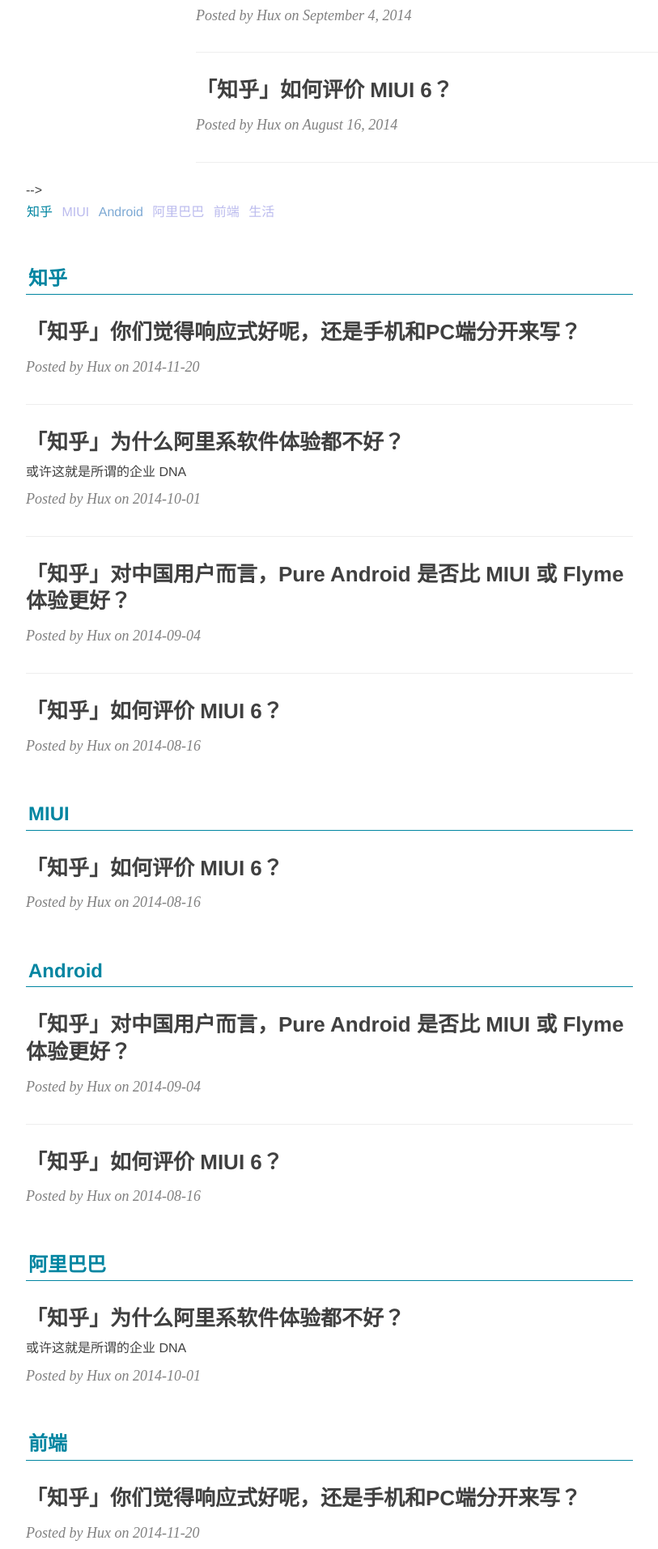
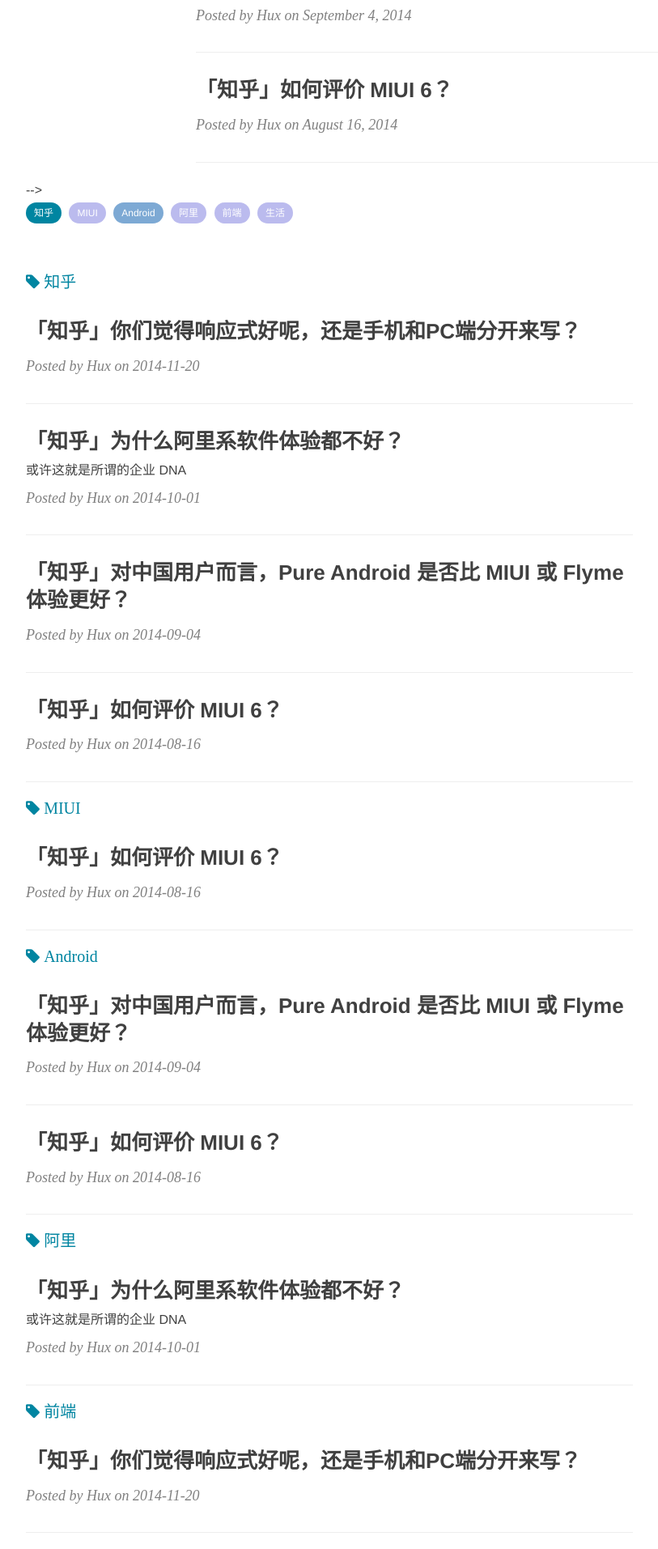
Before and after one commit to zhaohuabing/jekyll_blog_backup, a Jekyll site: the page built from tags.html, in a window 1280 px wide. Shown: the part 1490-3403 px from the top of the page at 81% size, without its empty margins (233-1046 px from the left). Built offline with Jekyll 4.4.1, drawn with Linux system fonts in a browser that asks for light colours; nearby versions of some CDN libraries; comment, search, counter and statistics services are not loaded.

Commit message:
improve tags-page style a lot && use Chinese CDN

```diff
--- a/_includes/footer.html
+++ b/_includes/footer.html
@@ -90,7 +90,7 @@
 <script src="/js/jquery.tagcloud.js" type="text/javascript" charset="utf-8"></script>
 <script language="javascript">
 $.fn.tagcloud.defaults = {
-    size: {start: 1, end: 1, unit: 'em'},
+    //size: {start: 1, end: 1, unit: 'em'},
     color: {start: '#bbbbee', end: '#0085a1'},
 
 };
--- a/_includes/head.html
+++ b/_includes/head.html
@@ -19,7 +19,10 @@
     <link rel="stylesheet" href="{{ "/css/syntax.css" | prepend: site.baseurl }}">
 
     <!-- Custom Fonts -->
-    <link href="http://maxcdn.bootstrapcdn.com/font-awesome/4.3.0/css/font-awesome.min.css" rel="stylesheet" type="text/css">
+    <!-- <link href="http://maxcdn.bootstrapcdn.com/font-awesome/4.3.0/css/font-awesome.min.css" rel="stylesheet" type="text/css"> -->
+
+    <!-- Hux change font-awesome CDN to qiniu -->
+    <link href="http://cdn.staticfile.org/font-awesome/4.2.0/css/font-awesome.min.css" rel="stylesheet" type="text/css">
 
     <!-- Hux Delete, Sad but pending in China
     <link href='http://fonts.googleapis.com/css?family=Lora:400,700,400italic,700italic' rel='stylesheet' type='text/css'>
--- a/_posts/2014-10-01-why-alibaba-ux-sucks.markdown
+++ b/_posts/2014-10-01-why-alibaba-ux-sucks.markdown
@@ -7,7 +7,7 @@
 header-img: "img/post-bg-alibaba.jpg"
 tags:
     - 知乎
-    - 阿里巴巴
+    - 阿里
 ---
 
 <div >
--- a/css/hux-blog.css
+++ b/css/hux-blog.css
@@ -1,3 +1,8 @@
+/*!
+ * Hux Blog v1.0.0 (http://huxpro.github.io)
+ * Copyright 2015 Hux
+ */
+
 body {
   font-family: "Helvetica Neue", Arial, "Hiragino Sans GB", "STHeiti", "Microsoft YaHei", "WenQuanYi Micro Hei", SimSun, sans-serif;
   line-height: 1.7;
@@ -460,30 +465,56 @@
     margin-right: 5px;
   }
 }
+.tag {
+  display: inline-block;
+  border: 1px solid rgba(255, 255, 255, 0.8);
+  border-radius: 999em;
+  padding: 0 10px;
+  color: #ffffff;
+  line-height: 24px;
+  font-size: 12px;
+  text-decoration: none;
+  margin: 0 1px;
+  margin-bottom: 5px;
+}
+@media only screen and (min-width: 768px) {
+  .tag {
+    margin-right: 5px;
+  }
+}
+#tag_cloud {
+  margin-bottom: 40px;
+}
 #tag_cloud a,
 #tag_cloud .tag {
-  padding: 0px;
+  border: none;
+  line-height: 26px;
 }
 #tag_cloud a:hover,
 #tag_cloud .tag:hover,
 #tag_cloud a:active,
 #tag_cloud .tag:active {
-  color: #0085a1 !important;
+  background-color: #0085a1 !important;
 }
-.one-tag-list {
-  margin-top: 50px;
+@media only screen and (min-width: 768px) {
+  #tag_cloud {
+    margin-bottom: 55px;
+  }
 }
 .one-tag-list:first-child {
   margin-top: 0px;
 }
-.one-tag-list hr:last-of-type {
-  display: none;
-}
 .listing-seperator {
   color: #0085a1;
-  border-bottom: 1.5px solid #0085a1;
-  padding: 6px 3px;
-  margin-bottom: 10px;
+  font-size: 17px !important;
+}
+.listing-seperator::before {
+  margin-right: 5px;
+}
+@media only screen and (min-width: 768px) {
+  .listing-seperator {
+    font-size: 20px !important;
+  }
 }
 /* Hux Optimize UserExperience */
 .navbar-default .navbar-toggle:focus,
--- a/js/jquery.tagcloud.js
+++ b/js/jquery.tagcloud.js
@@ -24,7 +24,8 @@
         $(this).css({"font-size": opts.size.start + (weighting * fontIncr) + opts.size.unit});
       }
       if (opts.color) {
-        $(this).css({"color": tagColor(opts.color, colorIncr, weighting)});
+        // change color to background-color
+        $(this).css({"backgroundColor": tagColor(opts.color, colorIncr, weighting)});
       }
     });
   };
--- a/tags.html
+++ b/tags.html
@@ -31,7 +31,7 @@
 
 			{% for tag in site.tags %}
 			<div class="one-tag-list">
-			  	<h3 class="listing-seperator" id="{{ tag[0] }}">{{ tag[0] }}</h3>
+			  	<span class="fa fa-tag listing-seperator" id="{{ tag[0] }}">{{ tag[0] }}</span>
 				{% for post in tag[1] %}
 				  <!-- <li class="listing-item">
 				  <time datetime="{{ post.date | date:"%Y-%m-%d" }}">{{ post.date | date:"%Y-%m-%d" }}</time>
```
Also changed, not shown: less/hux-blog.less (+31 -7 lines), css/hux-blog.min.css.
